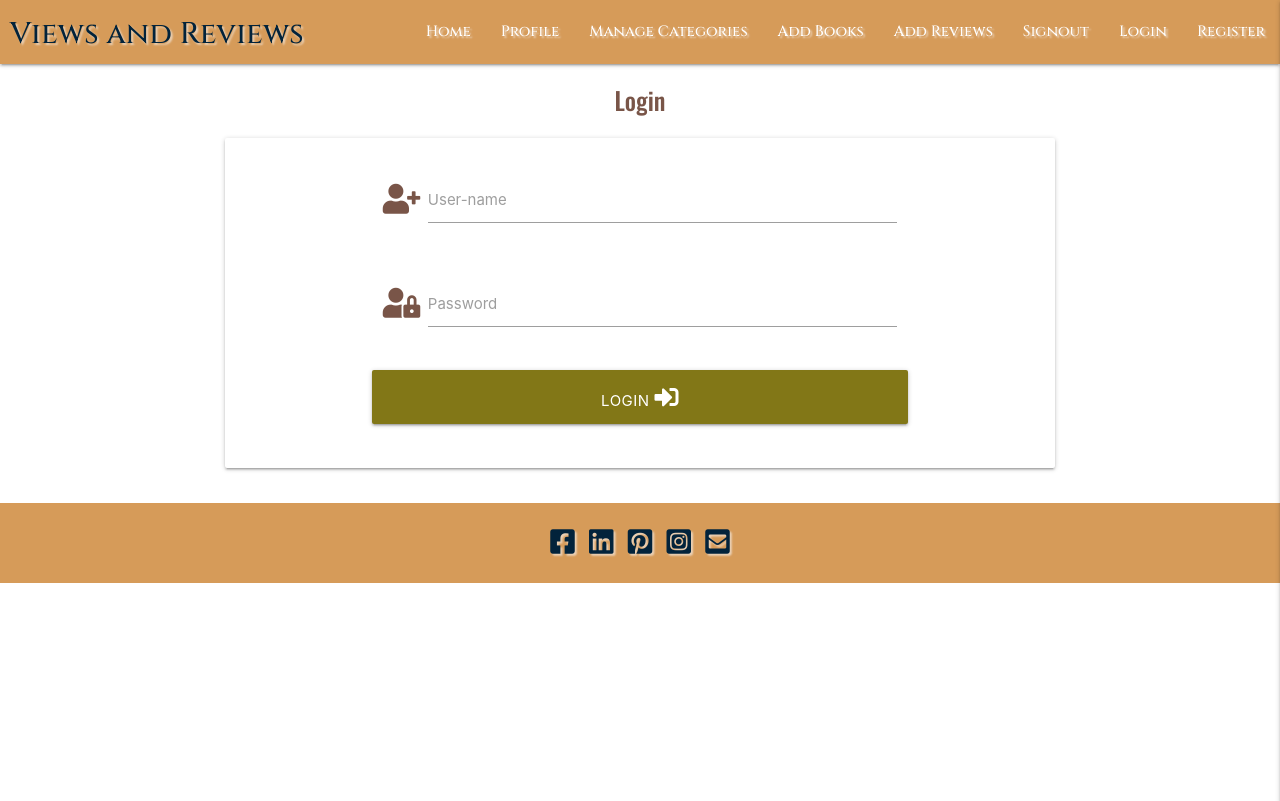
After one commit to Anindita123-code/Milestone3_Data_Centric, a Flask app: page /login in a window 1280 px wide. The commit adds this page. Shown: the top 801 px of the page. Run offline with Flask 2, Linux system fonts and the light colour scheme; some libraries are stand-ins or nearby versions.

Commit message:
user login page and functionality

```diff
--- a/app.py
+++ b/app.py
@@ -28,8 +28,9 @@ def home():
 @app.route("/register", methods=["GET", "POST"])
 def register():
     if request.method == "POST":
-        user_exists = mongo.db.users.find_one({"username":
-            request.form.get("username").lower()})
+        user_exists = mongo.db.users.find_one(
+            {"username": request.form.get("username").lower()})
+
         if user_exists:
             flash("Username / Password Already Exists !")
             return redirect(url_for('register'))
@@ -42,10 +43,29 @@ def register():
         mongo.db.users.insert_one(new_user)
         # store in session variable
 
-        session["login_user"] = request.form.get("username").lower()
-        flash("You have been registered, Welcome to Views and Reviews !!")
+        session["user"] = request.form.get("username").lower()
+        flash("You have been registered successfully !!")
 
     return render_template('register.html')
+
+
+@app.route('/login', methods=["GET", "POST"])
+def login():
+    if request.method == "POST":
+        user_exists = mongo.db.users.find_one(
+            {"username": request.form.get("username").lower()})
+
+        if user_exists:
+            if check_password_hash(
+                    user_exists["password"], request.form.get("password")):
+                session["user"] = request.form.get("username").lower()
+                flash("Welcome {}".format(request.form.get("username")))
+            else:
+                flash("The Username and/or Password doesnot match!!")
+        else:
+            flash("The Username and/or Password doesnot match!!")
+
+    return render_template("login.html")
 
 
 @app.route("/get_categories")
--- a/templates/base.html
+++ b/templates/base.html
@@ -27,7 +27,7 @@
                 <li><a href="">Add Books</a></li>
                 <li><a href="">Add Reviews</a></li>
                 <li><a href="">Signout</a></li>
-                <li><a href="">Login</a></li>
+                <li><a href="{{ url_for('login') }}">Login</a></li>
                 <li><a href="{{ url_for('register') }} ">Register</a></li>
 
             </ul>
@@ -42,7 +42,7 @@
                 <li><a href="">Add Books</a></li>
                 <li><a href="">Add Reviews</a></li>
                 <li><a href="">Signout</a></li>
-                <li><a href="">Login</a></li>
+                <li><a href="{{ url_for('login') }}">Login</a></li>
                 <li><a href="{{ url_for('register') }}">Register</a></li>
         </ul>
 
@@ -53,7 +53,7 @@
             {% if messages %}
                 {% for message in messages %}
                     <div class="row notification">
-                        <h5 class="light-blue lighten-4 center-align">{{ message }}</h4>
+                        <h5 class="lime lighten-4 center-align">{{ message }}</h5>
                     </div>
                 {% endfor %}
             {% endif %}
--- /dev/null
+++ b/templates/login.html
@@ -0,0 +1,30 @@
+{% extends "base.html" %}
+{% block content %}
+    <h5 class="center-align tagline-emphasis">Login</h5>
+    <div class="row">
+        <form class="col s12 m8 offset-m2" method="POST" action="{{ url_for('login') }}">
+            <div class="card-panel">
+                <div class="row">
+					<div class="input-field col s12 m8 offset-m2">
+						<i class="fas fa-user-plus prefix brown-text darken-4"></i>
+						<input id="username" name="username" minlength="5" maxlength="15" pattern="^[a-zA-z0-9_]{5-15}$" type="text" class="validate">
+						<label for="username">User-name</label>
+					</div>
+                </div>
+                <div class="row">
+                    <div class="input-field col s12 m8 offset-m2">
+						<i class="fas fa-user-lock prefix brown-text darken-4"></i>
+                        <input id="password" name="password" type="password" minlength="5" maxlength="15" pattern="^[a-zA-Z0-9]{5,15}$" class="validate">
+                        <label for="password">Password</label>
+                    </div>
+                </div>
+                <!-- register -->
+                <div class="row">
+                    <button type="submit" class="col s12 m8 offset-m2 btn-large lime darken-4">
+                        Login <i class="fas fa-sign-in-alt"></i>
+                    </button>
+                </div>
+            </div>
+        </form>
+    </div>
+{% endblock %}
```
Also changed, not shown: templates/register.html (+4 -4 lines).
